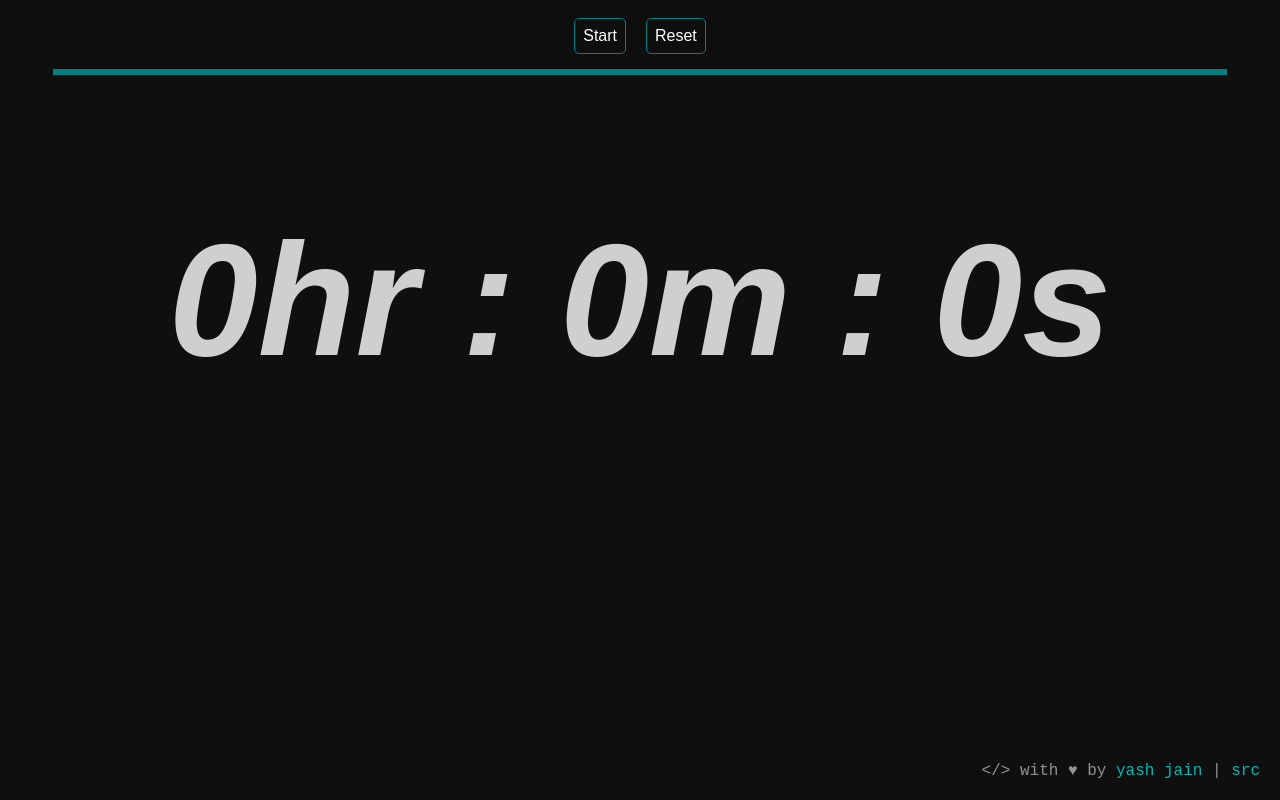
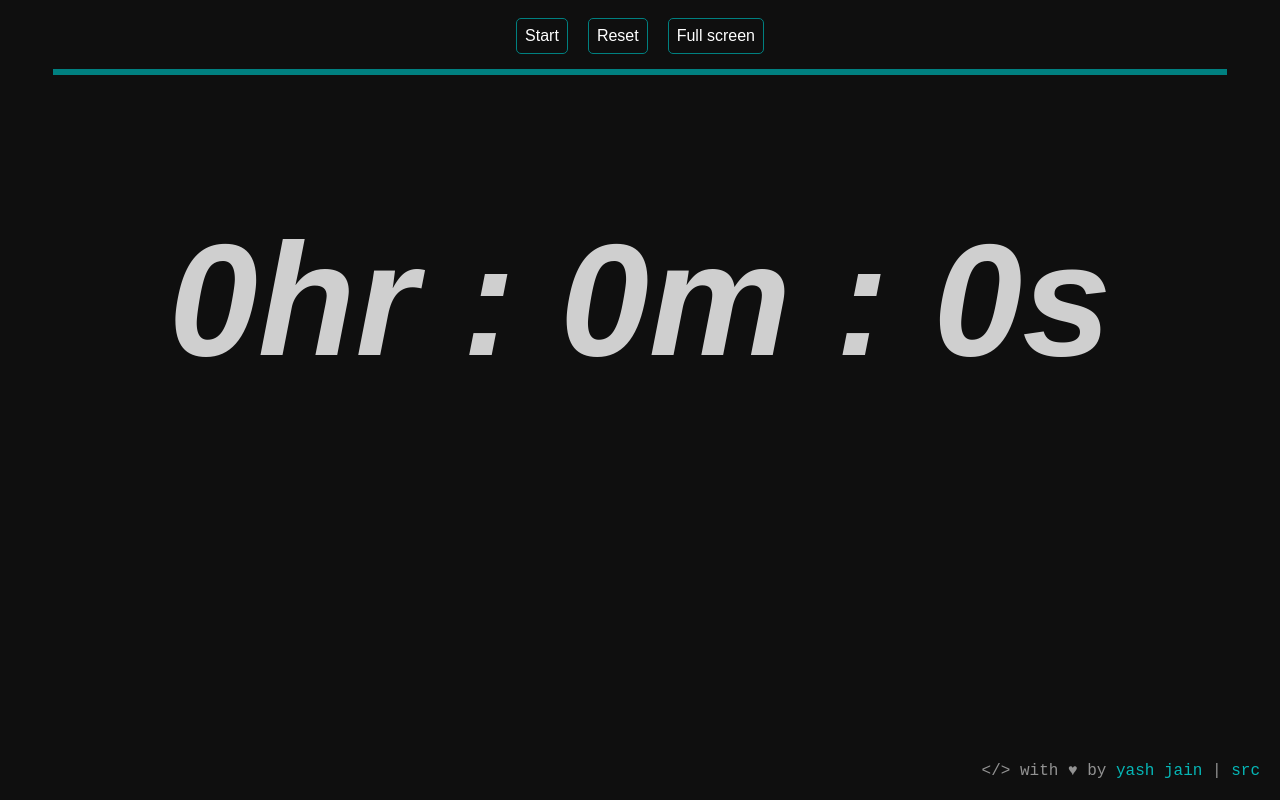
Before and after one commit to Jainysh/20-min-timer, a plain HTML site: page index.html in a window 1280 px wide. Drawn offline with Linux system fonts and the light colour scheme.

Commit message:
full screen support

```diff
--- a/index.html
+++ b/index.html
@@ -84,6 +84,7 @@
     </style>
     <script>
       var timerRunning = false;
+      var isFullscreen = false;
       var timer;
       var time = 0;
       var sec = 0;
@@ -102,6 +103,43 @@
               var notification = new Notification(message);
             }
           });
+        }
+      }
+
+      var elem = document.documentElement;
+      function openFullscreen() {
+        var fullscreenBtn = document.getElementById("fullscreen");
+        if (!isFullscreen) {
+          if (elem.requestFullscreen) {
+            elem.requestFullscreen();
+            isFullscreen = true;
+          } else if (elem.webkitRequestFullscreen) {
+            /* Safari */
+            elem.webkitRequestFullscreen();
+            isFullscreen = true;
+          } else if (elem.msRequestFullscreen) {
+            /* IE11 */
+            elem.msRequestFullscreen();
+            isFullscreen = true;
+          }
+        } else {
+          if (document.exitFullscreen) {
+            document.exitFullscreen();
+          } else if (document.webkitExitFullscreen) {
+            /* Safari */
+            document.webkitExitFullscreen();
+          } else if (document.msExitFullscreen) {
+            /* IE11 */
+            document.msExitFullscreen();
+          }
+          isFullscreen = false;
+        }
+        if (isFullscreen) {
+          fullscreenBtn.style.backgroundColor = "red";
+          fullscreenBtn.innerText = "Exit";
+        } else {
+          fullscreenBtn.style.backgroundColor = "transparent";
+          fullscreenBtn.innerText = "Fullscreen";
         }
       }
 
@@ -164,6 +202,9 @@
     <div class="btn-group">
       <div class="btn" onclick="toggleTimer()">Start</div>
       <div class="btn" onclick="resetTimer()">Reset</div>
+      <div class="btn" id="fullscreen" onclick="openFullscreen()">
+        Full screen
+      </div>
     </div>
 
     <div id="full-width">
```
